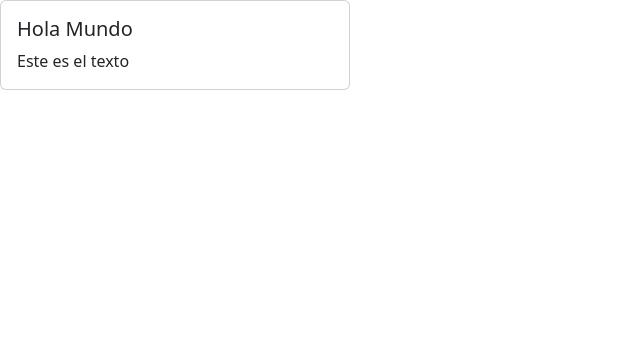
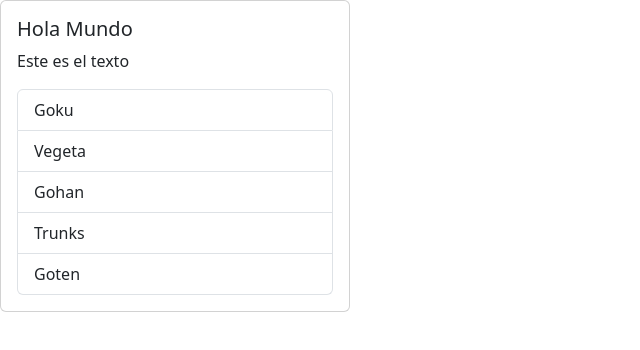
Before and after one commit to cmg-dev-mx/Web_Courses_Apps, a React (Vite) app in the folder react/react-app/: page / in a window 1280 px wide. Shown: the top 350 px of the page, without its empty margins (0-640 px from the left). Built offline with nearby package versions, Linux system fonts and the light colour scheme.

Commit message:
Implementación de una lista iterada

```diff
--- a/react/react-app/src/App.tsx
+++ b/react/react-app/src/App.tsx
@@ -1,10 +1,14 @@
 import Card, { CardBody } from "./components/Card";
+import List from "./components/List";
 
 function App() {
+  const list = ["Goku", "Vegeta", "Gohan", "Trunks", "Goten"];
+
   // JSX
   return (
     <Card>
       <CardBody title="Hola Mundo" content="Este es el texto" />
+      <List data={list} />
     </Card>
   );
 }
--- /dev/null
+++ b/react/react-app/src/components/List.tsx
@@ -0,0 +1,17 @@
+type Props = {
+  data: string[];
+};
+
+function List({ data }: Props) {
+  return (
+    <ul className="list-group">
+      {data.map((item) => (
+        <li key={item} className="list-group-item">
+          {item}
+        </li>
+      ))}
+    </ul>
+  );
+}
+
+export default List;
```
